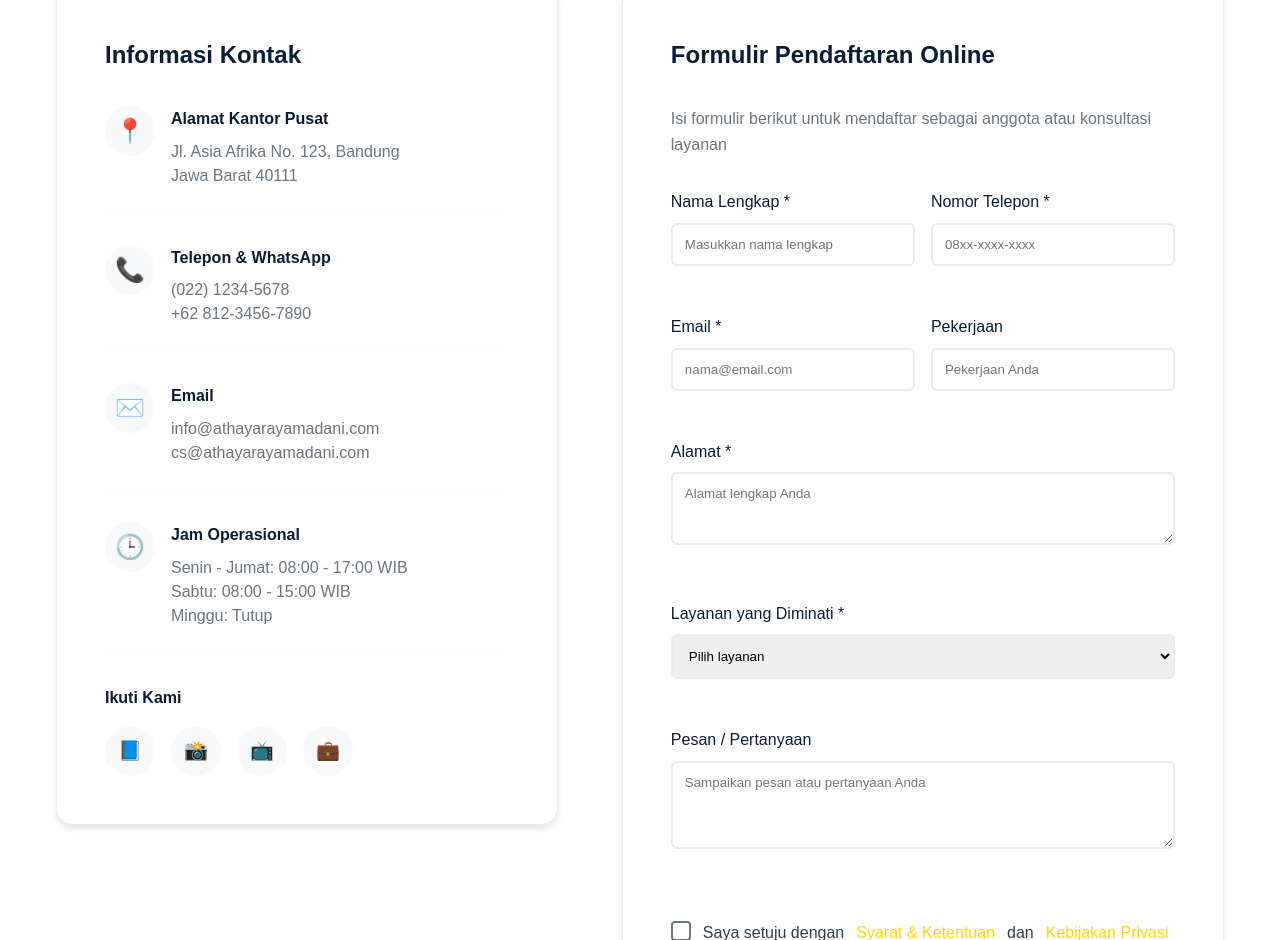
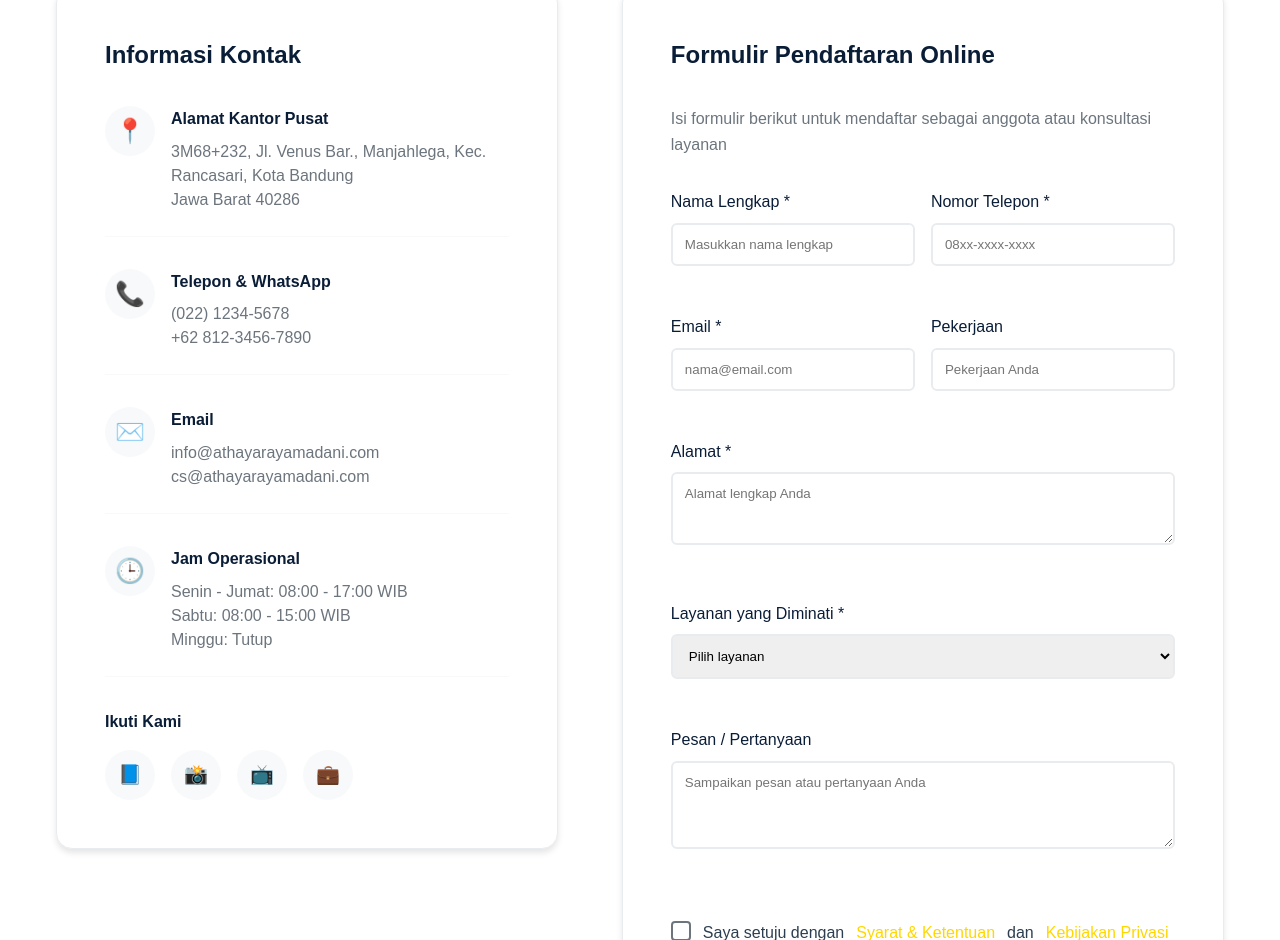
Before and after one commit to bimaadam/landing-page-madani, a Vue app: page / in a window 1280 px wide. Shown: the part 7875-8815 px from the top of the page. Built offline with nearby package versions, Linux system fonts and the light colour scheme.

Commit message:
fix alamat

```diff
--- a/src/components/Contact.vue
+++ b/src/components/Contact.vue
@@ -29,7 +29,7 @@
               <div class="info-icon">📍</div>
               <div class="info-content">
                 <h4>Alamat Kantor Pusat</h4>
-                <p>Jl. Asia Afrika No. 123, Bandung<br>Jawa Barat 40111</p>
+                <p>3M68+232, Jl. Venus Bar., Manjahlega, Kec. Rancasari, Kota Bandung<br> Jawa Barat 40286</p>
               </div>
             </div>
 
```
